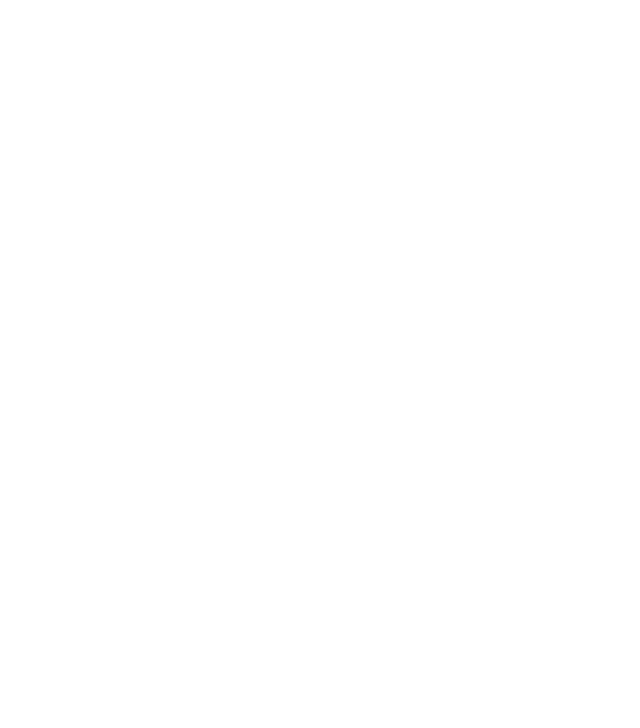
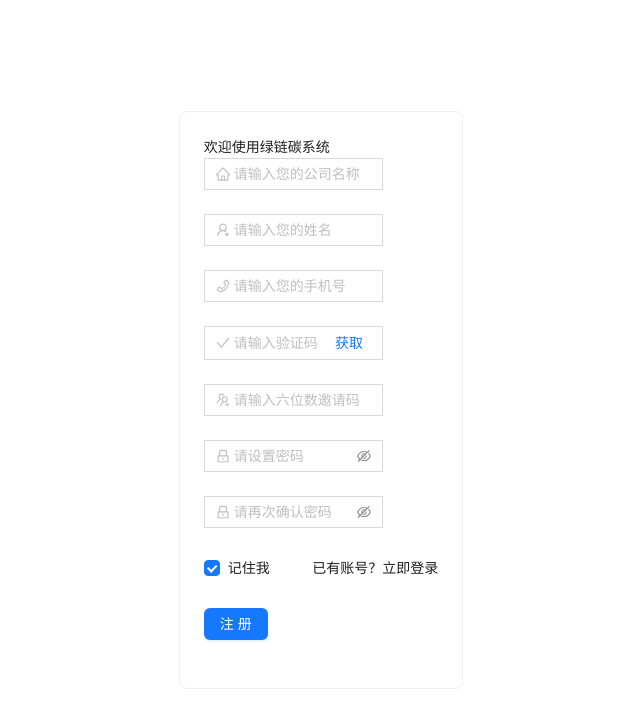
Before and after one commit to carbon-ledger/green-chain-carbon-ledger-web, a Vue app: page /organizeregister in a window 1280 px wide. Before the commit this address had no page. Shown: the top 728 px of the page, without its empty margins (319-959 px from the left). Built offline with nearby package versions, Linux system fonts and the light colour scheme.

Commit message:
修改安装完flowbite后的样式

```diff
--- a/src/components/HomeComponents/Navbar.vue
+++ b/src/components/HomeComponents/Navbar.vue
@@ -10,7 +10,7 @@
       <a-menu-item key="trading" @click="$router.push('/CarbonTrading')">碳交易平台</a-menu-item>
     </a-menu>
     <a-button type="link" @click="$router.push('/login')">登录</a-button>
-    <a-button type="link" style="margin-right: 2vw" @click="$router.push('/register')">注册</a-button>
+    <a-button type="link" style="margin-right: 2vw" @click="$router.push('/organizeregister')">注册</a-button>
   </div>
 </template>
 
--- a/src/router/index.js
+++ b/src/router/index.js
@@ -14,9 +14,14 @@
       component:() => import('../views/AuthPage/LoginView.vue')
     },
     {
-      path:'/register',
-      name:'register',
-      component:() => import('../views/AuthPage/RegisterView.vue')
+      path:'/organizeregister',
+      name:'organizeregister',
+      component:() => import('../views/AuthPage/OrganizeRegisterView.vue')
+    },
+    {
+      path:'/manageregister',
+      name:'manageregister',
+      component:()=>import('../views/AuthPage/MangeRegisterView.vue')
     },
     {
       path:'/forgetpassword',
@@ -43,6 +48,16 @@
       name:'backpagemain',
       component:()=>import('../views/BackPage/main.vue')
     },
+    {
+      path:'/backpage/console',
+      name:'backpageconsole',
+      component:()=>import('../views/BackPage/console.vue')
+    },
+    {
+      path:'/backpage/analysis',
+      name:'backanalysis',
+      component:()=>import('../views/BackPage/analysis.vue')
+    }
   ]
 })
 
--- a/src/views/AuthPage/LoginView.vue
+++ b/src/views/AuthPage/LoginView.vue
@@ -1,7 +1,7 @@
 <template>
 <div style="display: flex; justify-content: center; align-items: center; height: 100vh;">
   <a-card style="width: 20vw; display: flex; justify-content: center;  background-color: white">
-    <h1 style="margin-top: 2vh">欢迎使用绿链碳系统</h1>
+    <h1 class="my-5 font-bold text-xl flex justify-center">欢迎使用绿链碳系统</h1>
     <a-form
           :model="formState"
           name="basic"
@@ -30,10 +30,10 @@
         <a-form-item name="remember" >
           <a-checkbox v-model:checked="formState.remember">记住我</a-checkbox>
           <a class="login-form-forgot" @click="$router.push('/forgetpassword')" style="margin-left: 2vw">忘记密码？ | </a>
-          <a class="login-form-forgot" @click="$router.push('/register')">立即注册</a>
+          <a class="login-form-forgot" @click="$router.push('/organizeregister')">立即注册</a>
         </a-form-item>
-        <a-form-item :wrapper-col="{ offset: 4, span: 16 }">
-          <a-button type="primary" style="color: white; width: 10vw" html-type="submit">登录</a-button>
+        <a-form-item class="flex justify-center items-center">
+          <a-button type="primary" class="w-48 bg-blue-500" html-type="submit">登录</a-button>
         </a-form-item>
       </a-form>
   </a-card>
--- a/src/views/AuthPage/RegisterView.vue
+++ b/src/views/AuthPage/MangeRegisterView.vue
@@ -1,7 +1,7 @@
 <template>
   <div style="display: flex; justify-content: center; align-items: center; height: 100vh;">
-    <a-card style="width: 20vw; display: flex; justify-content: center;  background-color: white">
-      <h1 style="margin-top: 2vh; margin-bottom: 2vh">欢迎使用绿链碳系统</h1>
+    <a-card class="flex justify-center items-center w-1/4">
+      <h1 class="my-5 font-bold text-xl flex justify-center">欢迎使用绿链碳系统</h1>
       <a-form
           :model="formState"
           name="basic"
@@ -12,16 +12,16 @@
           @finishFailed="onFinishFailed"
       >
         <a-form-item
-            :rules="[{ required: true, message: '请输入您的公司名称！' }]"
+            :rules="[{ required: true, message: '请输入管理员用户名！' }]"
         >
-          <a-input style="width: 14vw; border-radius: 0 !important;" placeholder="请输入您的公司名称" v-model:value="formState.username">
+          <a-input style="width: 14vw; border-radius: 0 !important;" placeholder="管理员用户名" v-model:value="formState.username">
             <template #prefix><HomeOutlined style="color: rgba(0, 0, 0, 0.25)" /></template>
           </a-input>
         </a-form-item>
         <a-form-item
-            :rules="[{ required: true, message: '请输入您的姓名！' }]"
+            :rules="[{ required: true, message: '请输入您的真实姓名！' }]"
         >
-          <a-input style="width: 14vw; border-radius: 0 !important;" placeholder="请输入您的姓名" v-model:value="formState.password">
+          <a-input style="width: 14vw; border-radius: 0 !important;" placeholder="真实姓名" v-model:value="formState.password">
             <template #prefix><UserAddOutlined style="color: rgba(0, 0, 0, 0.25)" /></template>
           </a-input>
         </a-form-item>
@@ -33,6 +33,13 @@
           </a-input>
         </a-form-item>
         <a-form-item
+            :rules="[{ required: true, message: '请输入您的邮箱！' }]"
+        >
+          <a-input style="width: 14vw; border-radius: 0 !important;" placeholder="邮箱" v-model:value="formState.password">
+            <template #prefix><MailOutlined style="color: rgba(0, 0, 0, 0.25)" /></template>
+          </a-input>
+        </a-form-item>
+        <a-form-item
             :rules="[{ required: true, message: '请输入验证码！' }]"
         >
           <a-input style="width: 14vw; border-radius: 0 !important;" placeholder="请输入验证码" v-model:value="formState.password">
@@ -40,13 +47,6 @@
             <template #suffix>
               <a-button size="small" @click="getVerificationCode" type="link">获取</a-button>
             </template>
-          </a-input>
-        </a-form-item>
-        <a-form-item
-            :rules="[{ required: true, message: '请输入邀请码！' }]"
-        >
-          <a-input style="width: 14vw; border-radius: 0 !important;" placeholder="请输入六位数邀请码" v-model:value="formState.password">
-            <template #prefix><UsergroupAddOutlined style="color: rgba(0, 0, 0, 0.25)" /></template>
           </a-input>
         </a-form-item>
         <a-form-item
@@ -69,8 +69,8 @@
           <a-checkbox v-model:checked="formState.remember">记住我</a-checkbox>
           <a class="login-form-forgot" style="margin-left: 2.7vw" @click="$router.push('/login')">已有账号？立即登录</a>
         </a-form-item>
-        <a-form-item :wrapper-col="{ offset: 4, span: 16 }">
-          <a-button type="primary" style="color: white; width: 10vw" html-type="submit" @click="$router.push('/login')">注册</a-button>
+        <a-form-item class="flex justify-center items-center">
+          <a-button type="primary" class="w-48 bg-blue-500" html-type="submit" @click="$router.push('/login')">注册</a-button>
         </a-form-item>
       </a-form>
     </a-card>
@@ -84,7 +84,7 @@
   UserAddOutlined,
   PhoneOutlined,
   CheckOutlined,
-  UsergroupAddOutlined,
+  MailOutlined,
   LockOutlined
 } from '@ant-design/icons-vue';
 
--- /dev/null
+++ b/src/views/AuthPage/OrganizeRegisterView.vue
@@ -0,0 +1,102 @@
+<template>
+  <div style="display: flex; justify-content: center; align-items: center; height: 100vh;">
+    <a-card class="flex justify-center items-center w-1/4">
+      <h1 class="my-5 font-bold text-xl flex justify-center">欢迎使用绿链碳系统</h1>
+      <a-form
+          :model="formState"
+          name="basic"
+          :label-col="{ span: 8 }"
+          :wrapper-col="{ span: 24 }"
+          autocomplete="off"
+          @finish="onFinish"
+          @finishFailed="onFinishFailed"
+      >
+        <a-form-item
+            :rules="[{ required: true, message: '请输入您的公司名称！' }]"
+        >
+          <a-input style="width: 14vw; border-radius: 0 !important;" placeholder="请输入您的公司名称" v-model:value="formState.username">
+            <template #prefix><HomeOutlined style="color: rgba(0, 0, 0, 0.25)" /></template>
+          </a-input>
+        </a-form-item>
+        <a-form-item
+            :rules="[{ required: true, message: '请输入您的姓名！' }]"
+        >
+          <a-input style="width: 14vw; border-radius: 0 !important;" placeholder="请输入您的姓名" v-model:value="formState.password">
+            <template #prefix><UserAddOutlined style="color: rgba(0, 0, 0, 0.25)" /></template>
+          </a-input>
+        </a-form-item>
+        <a-form-item
+            :rules="[{ required: true, message: '请输入您的手机号！' }]"
+        >
+          <a-input style="width: 14vw; border-radius: 0 !important;" placeholder="请输入您的手机号" v-model:value="formState.password">
+            <template #prefix><PhoneOutlined style="color: rgba(0, 0, 0, 0.25)" /></template>
+          </a-input>
+        </a-form-item>
+        <a-form-item
+            :rules="[{ required: true, message: '请输入验证码！' }]"
+        >
+          <a-input style="width: 14vw; border-radius: 0 !important;" placeholder="请输入验证码" v-model:value="formState.password">
+            <template #prefix><CheckOutlined style="color: rgba(0, 0, 0, 0.25)" /></template>
+            <template #suffix>
+              <a-button size="small" @click="getVerificationCode" type="link">获取</a-button>
+            </template>
+          </a-input>
+        </a-form-item>
+        <a-form-item
+            :rules="[{ required: true, message: '请输入邀请码！' }]"
+        >
+          <a-input style="width: 14vw; border-radius: 0 !important;" placeholder="请输入六位数邀请码" v-model:value="formState.password">
+            <template #prefix><UsergroupAddOutlined style="color: rgba(0, 0, 0, 0.25)" /></template>
+          </a-input>
+        </a-form-item>
+        <a-form-item
+            name="password"
+            :rules="[{ required: true, message: '请设置您的密码！' }]"
+        >
+          <a-input-password style="width: 14vw; border-radius: 0 !important;" placeholder="请设置密码" v-model:value="formState.password">
+            <template #prefix><LockOutlined style="color: rgba(0, 0, 0, 0.25)" /></template>
+          </a-input-password>
+        </a-form-item>
+        <a-form-item
+            name="password"
+            :rules="[{ required: true, message: '请再次确认密码！' }]"
+        >
+          <a-input-password style="width: 14vw; border-radius: 0 !important;" placeholder="请再次确认密码" v-model:value="formState.password">
+            <template #prefix><LockOutlined style="color: rgba(0, 0, 0, 0.25)" /></template>
+          </a-input-password>
+        </a-form-item>
+        <a-form-item name="remember" >
+          <a-checkbox v-model:checked="formState.remember">记住我</a-checkbox>
+          <a class="login-form-forgot" style="margin-left: 2.7vw" @click="$router.push('/login')">已有账号？立即登录</a>
+        </a-form-item>
+        <a-form-item class="flex justify-center items-center">
+          <a-button type="primary" class="w-48 bg-blue-500" html-type="submit" @click="$router.push('/login')">注册</a-button>
+        </a-form-item>
+      </a-form>
+    </a-card>
+  </div>
+</template>
+
+<script setup>
+import { reactive } from 'vue';
+import {
+  HomeOutlined,
+  UserAddOutlined,
+  PhoneOutlined,
+  CheckOutlined,
+  UsergroupAddOutlined,
+  LockOutlined
+} from '@ant-design/icons-vue';
+
+const formState = reactive({
+  username: '',
+  password: '',
+  remember: true,
+});
+const onFinish = values => {
+  console.log('Success:', values);
+};
+const onFinishFailed = errorInfo => {
+  console.log('Failed:', errorInfo);
+};
+</script>
--- /dev/null
+++ b/src/views/BackPage/console.vue
@@ -0,0 +1,3 @@
+<template>
+
+</template>
```
Also changed, not shown: src/components/BackComponents/LeftBar.vue (+52 -16 lines), src/views/BackPage/analysis.vue (added).
